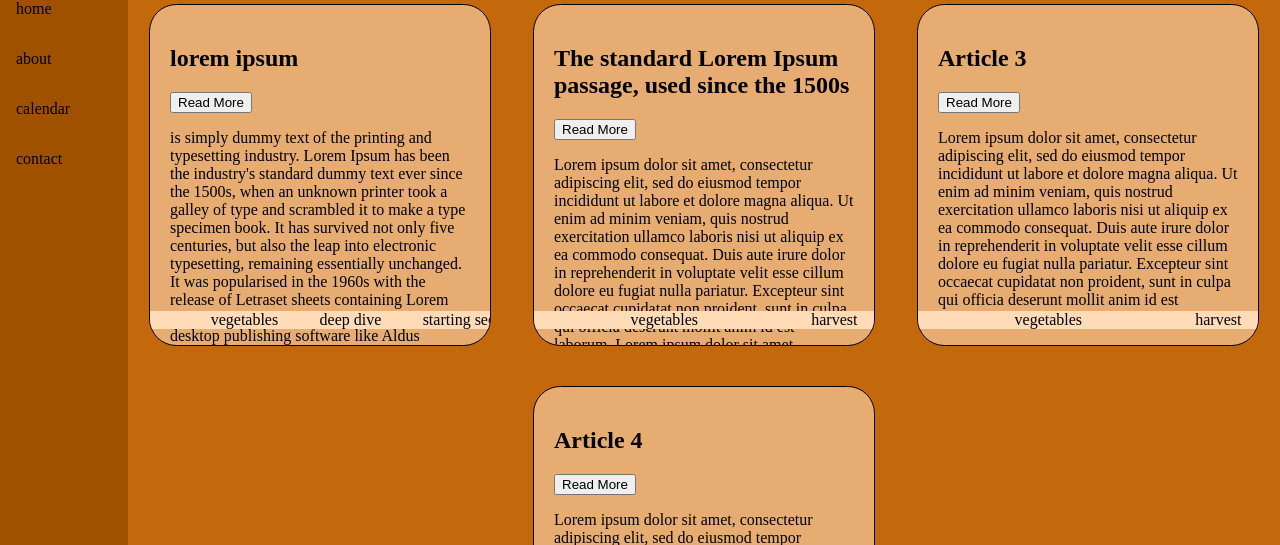
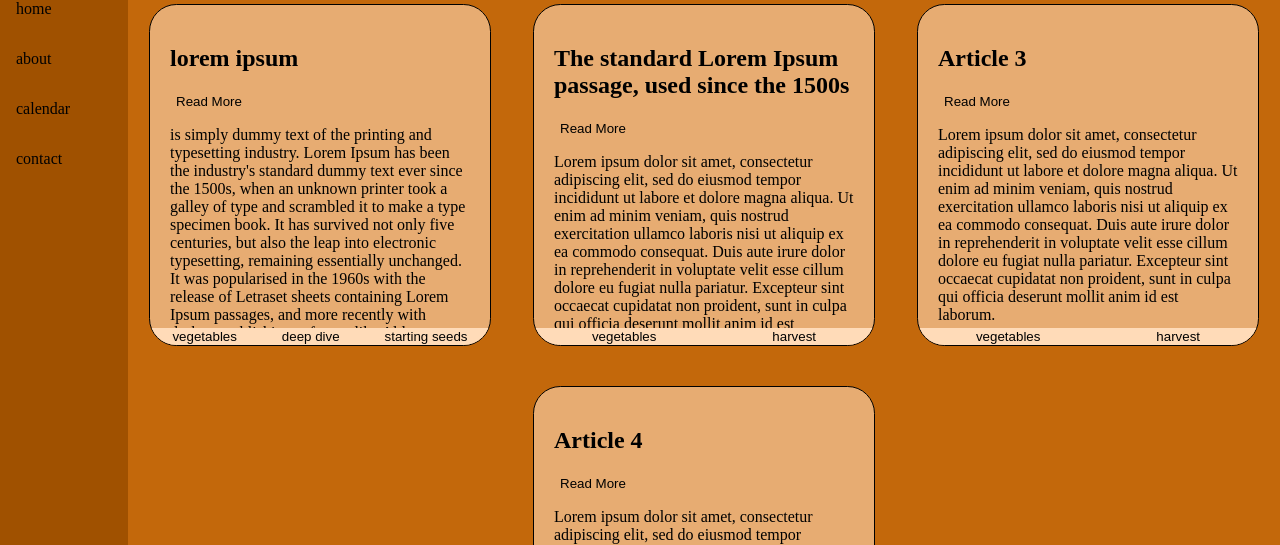
Before and after one commit to sak7az/garden-blog, a React (Create React App) app: page / in a window 1280 px wide. Shown: the part 176-721 px from the top of the page. Built offline with nearby package versions, Linux system fonts and the light colour scheme.

Commit message:
changed tags to buttons and styled like links

```diff
--- a/src/ArticleCard/ArticleCard.css
+++ b/src/ArticleCard/ArticleCard.css
@@ -25,3 +25,10 @@
 .readMore {
     display: inline;
 }
+
+button {
+    background: none;
+    border: none;
+    cursor: pointer;
+    outline: none;
+}
--- a/src/ArticleCard/ArticleCard.js
+++ b/src/ArticleCard/ArticleCard.js
@@ -19,7 +19,7 @@ class ArticleCard extends React.Component{
                 <h2 className="articleTitle">{this.props.article.title}</h2>
                 <button className="readMore" onClick={this.handleClick}>Read More</button>
                 <p className="articleText">{this.props.article.body}</p>
-                <ul className="tags">
+                <div className="tags">
                     {this.props.article.tags.map((tag) =>
                         <Tag
                             className="tag"
@@ -29,7 +29,7 @@ class ArticleCard extends React.Component{
                         />
 
                     )}
-                </ul>
+                </div>
             </div>
         )
     }
--- a/src/ArticleCard/Tag.js
+++ b/src/ArticleCard/Tag.js
@@ -12,7 +12,7 @@ class Tag extends React.Component{
 
     render(){
         return (
-            <li onClick={this.handleClick}>{this.props.tag}</li>
+            <button onClick={this.handleClick}>{this.props.tag}</button>
         )
     }
 }
```
Also changed, not shown: 1 other file (tests, documents, lock files or other folders).
